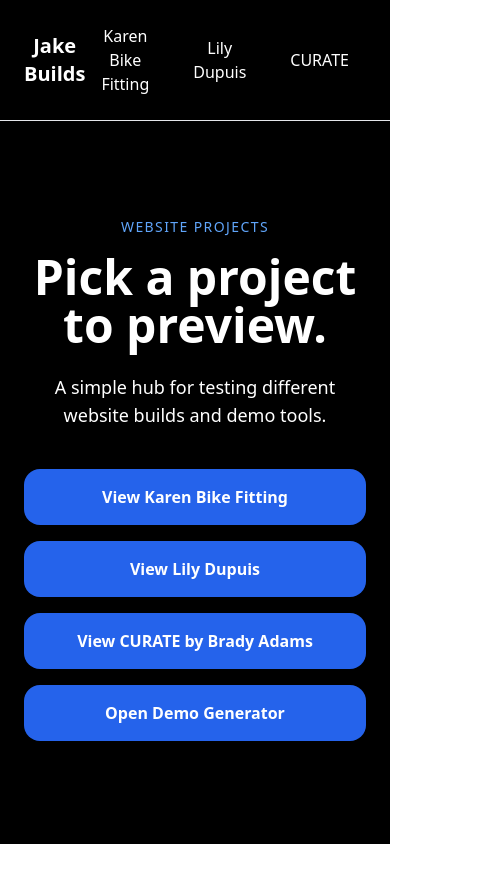
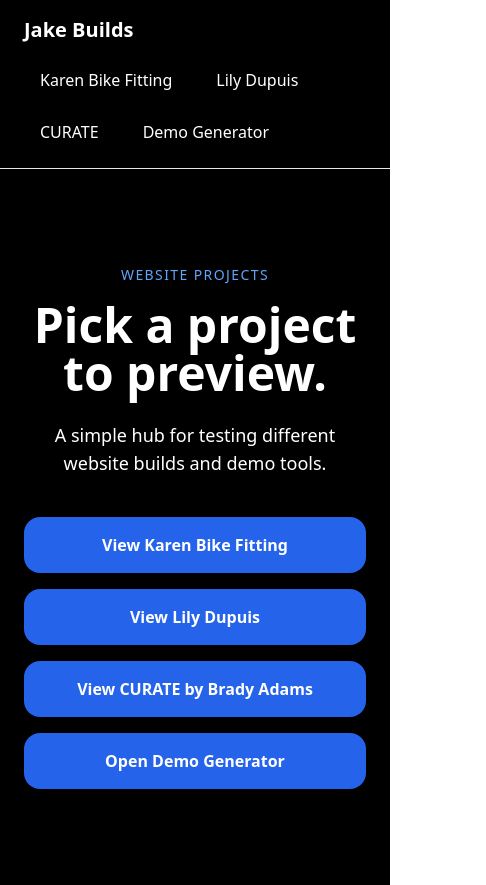
Before and after one commit to JakeCoombes/website-playground, a React (Vite) app: page / in a window 390 px wide. Shown: the whole page, 486 px wide, since content can reach past the window. Before the commit the page ends 844 px from the top, so only its background shows below. Built offline with nearby package versions, Linux system fonts and the light colour scheme.

Commit message:
Fix mobile horizontal overflow

```diff
--- a/src/App.tsx
+++ b/src/App.tsx
@@ -13,16 +13,16 @@ function App() {
     <div
       className={
         page === "lily"
-          ? "min-h-screen"
-          : "min-h-screen bg-black text-white"
+          ? "min-h-screen overflow-x-hidden"
+          : "min-h-screen overflow-x-hidden bg-black text-white"
       }
     >
-      <nav className="flex items-center justify-between px-6 py-4 border-b border-slate-800 bg-black text-white">
+      <nav className="flex flex-wrap items-center justify-between gap-4 px-6 py-4 border-b border-slate-800 bg-black text-white">
         <button onClick={() => setPage("home")} className="text-xl font-bold">
           Jake Builds
         </button>
 
-        <div className="flex gap-3">
+        <div className="flex flex-wrap gap-3">
           <button
             onClick={() => setPage("karen")}
             className="px-4 py-2 rounded-xl bg-slate-800 hover:bg-slate-700"
--- a/src/LilyDupuis/LilyDupuis.tsx
+++ b/src/LilyDupuis/LilyDupuis.tsx
@@ -176,7 +176,7 @@ export default function LilyDupuis() {
 
   return (
     <div
-      className="min-h-screen"
+      className="min-h-screen overflow-x-hidden"
       style={{
         backgroundColor: cream,
         color: ink,
@@ -196,7 +196,7 @@ export default function LilyDupuis() {
           isFrench ? "Switch language to English" : "Passer la langue en francais"
         }
       >
-        {isFrench ? "Francais" : "English"}
+        {isFrench ? "English" : "Francais"}
       </button>
 
       {/* ACCUEIL / PREMIER ECRAN */}
@@ -373,7 +373,7 @@ export default function LilyDupuis() {
         <div className="absolute inset-0 bg-black/20" />
 
         <div
-          className="relative z-10 w-full max-w-7xl px-12 md:px-20 py-14 text-center shadow-xl m-28"
+          className="relative z-10 w-full max-w-7xl px-6 py-14 text-center shadow-xl sm:px-12 md:m-28 md:px-20"
           style={{ backgroundColor: cream, color: ink }}
         >
           <h2 className="text-3xl md:text-4xl">
@@ -461,7 +461,7 @@ export default function LilyDupuis() {
         <div className="absolute inset-0 bg-black/20" />
 
         <div
-          className="relative z-10 w-full max-w-7xl px-12 md:px-20 py-14 text-center shadow-xl m-28"
+          className="relative z-10 w-full max-w-7xl px-6 py-14 text-center shadow-xl sm:px-12 md:m-28 md:px-20"
           style={{ backgroundColor: cream, color: ink }}
         >
           <p className="mb-5 text-xs uppercase tracking-[0.25em] text-black/45">
@@ -526,7 +526,7 @@ export default function LilyDupuis() {
 
       {/* FAQ */}
       <section id="faq" className="px-6 py-24">
-        <div className="mx-auto grid max-w-8xl grid-cols-3 items-center gap-16">
+        <div className="mx-auto grid max-w-8xl grid-cols-1 items-center gap-10 lg:grid-cols-3 lg:gap-16">
           {/* IMAGE DE GAUCHE */}
           <img
             src="https://images.unsplash.com/photo-1556911220-bff31c812dba?auto=format&fit=crop&w=900&q=80"
--- a/src/index.css
+++ b/src/index.css
@@ -12,6 +12,8 @@ html,
 body,
 #root {
   min-height: 100%;
+  max-width: 100%;
+  overflow-x: hidden;
 }
 
 body {
```
